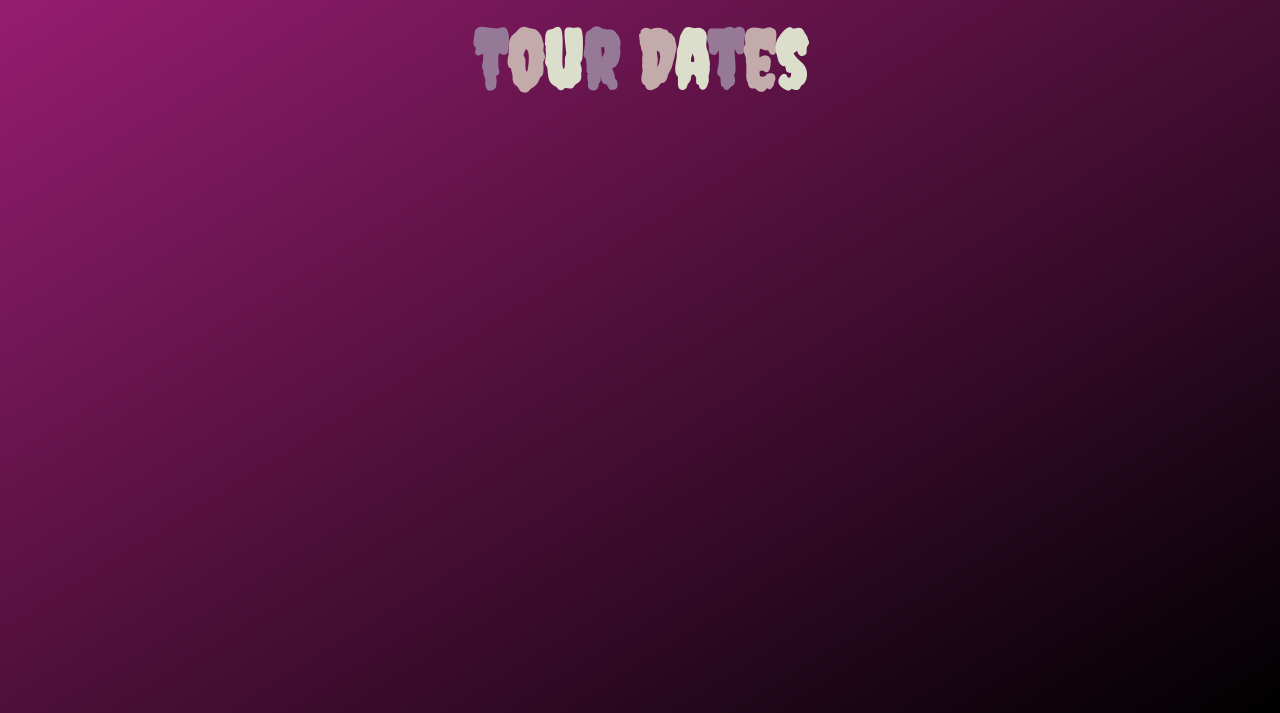
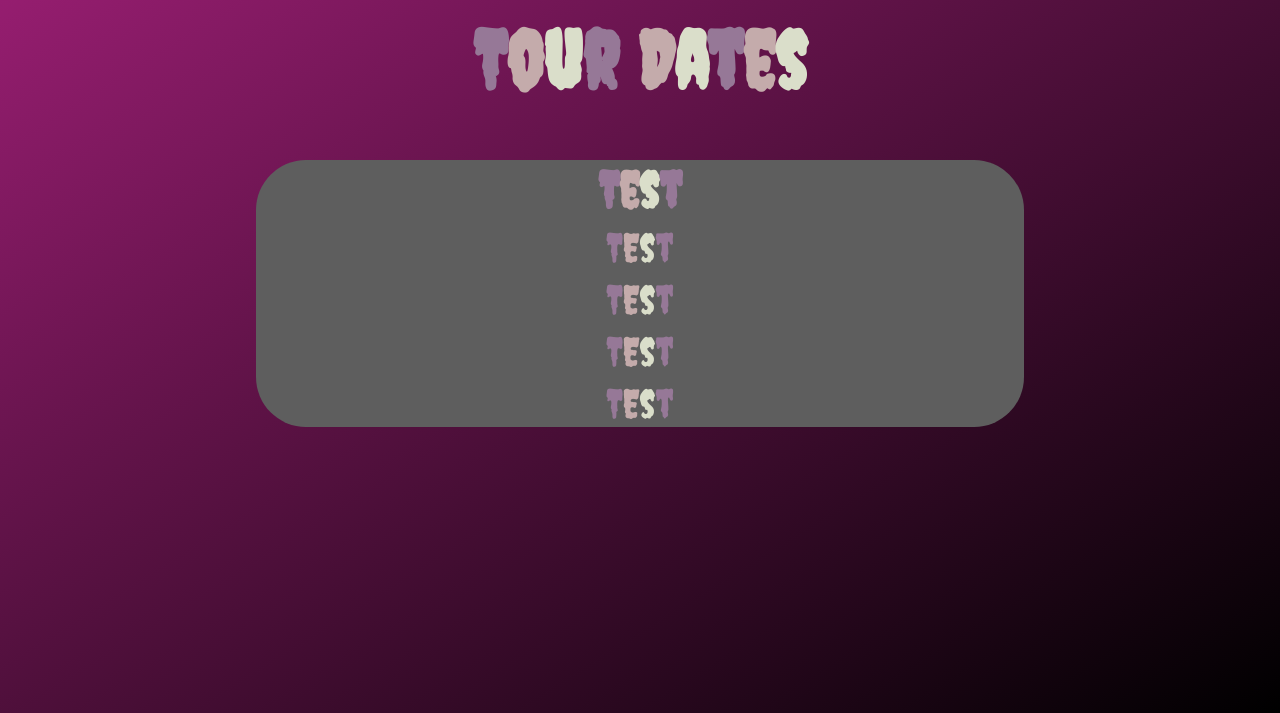
Before and after one commit to Programer-Turtle/BPA-Web, a plain HTML site: page dates.html in a window 1280 px wide. Shown: the part 87-800 px from the top of the page. Drawn offline with Linux system fonts and the light colour scheme.

Commit message:
Add files via upload

```diff
--- a/dates.html
+++ b/dates.html
@@ -12,6 +12,13 @@
     </div>
 
     <h1 id="Hello" class="Color" style="text-align: center; margin-top: 100px;">Tour Dates</h1>
+    <div id="TourBox" class="TourBox">
+        <h1 class="Color">Test</h1>
+        <p class="Color">TEst</p>
+        <p class="Color">TEst</p>
+        <p class="Color">TEst</p>
+        <p class="Color">TEst</p>
+    </div>
 
     <script src="scripts/TextColorHandler.js"></script>
     <script src="scripts/UILoad.js"></script>
--- a/scripts/tools.js
+++ /dev/null
@@ -1 +0,0 @@
-console.log("No Tool Loaded")
--- a/style.css
+++ b/style.css
@@ -78,3 +78,26 @@ a{
 a:hover{
     transform: translateY(-6px) scale(110%);
 }
+
+.TourBox{
+    width: 60vw;
+    margin: 0;
+    margin-left: auto;
+    margin-right: auto;
+    padding: 0%;
+    background-color: #5e5e5e;
+    border-radius: 50px;
+}
+
+.TourBox h1{
+    font-size: 50px;
+    margin: 0%;
+    margin-top: 5px;
+    text-align: center;
+}
+
+.TourBox p{
+    margin: 0%;
+    margin-top: 5px;
+    text-align: center;
+}
```
Also changed, not shown: 1 other file.
